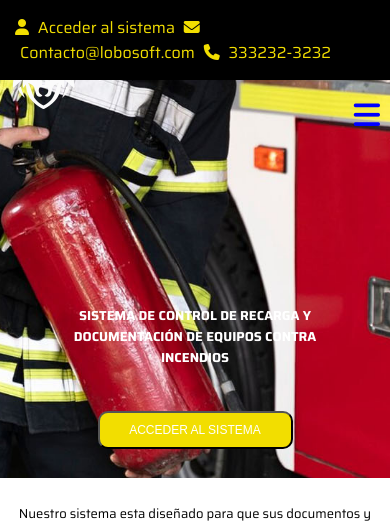
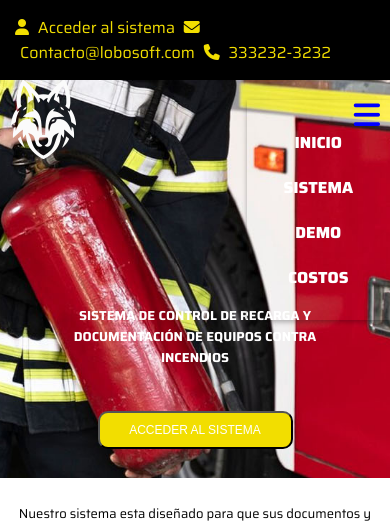
Before and after one commit to alexcorona80/extintores, a PHP site: page / in a window 390 px wide. Shown: the top 525 px of the page. Run offline with PHP 8.4, Linux system fonts and the light colour scheme; some libraries are stand-ins or nearby versions.

Commit message:
ajuste de logo en responsivo

```diff
--- a/styles.css
+++ b/styles.css
@@ -403,7 +403,10 @@ footer span{
     align-items: center;
     height: auto;
     width: 50%;
-    z-index: -5;
+    z-index: 10;
+    }
+    .banner .menu_banner .logo img{
+        margin-top: 50px;
     }
 
     #menu #menu_button{
@@ -423,10 +426,10 @@ footer span{
     .banner #menu.active nav{
         display: block;
     }
-    #menu #menu_button:hover .banner #menu nav {
+    /*#menu #menu_button:hover .banner #menu nav {
         display: block;
 
-    }
+    }*/
 
 
 
```
